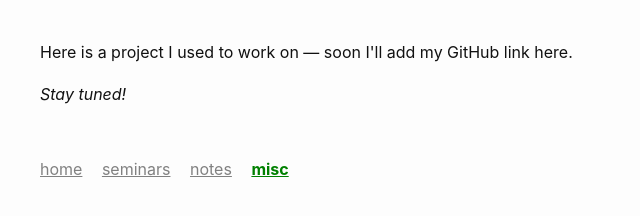
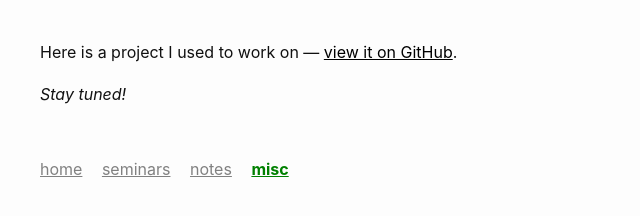
Before and after one commit to Nayanmonikhatoniar/Nayanmoni223, a plain HTML site: page misc.html in a window 1280 px wide. Shown: the whole page, without its empty margins (0-640 px from the left). Drawn offline with Linux system fonts and the light colour scheme.

Commit message:
Update misc.html

```diff
--- a/misc.html
+++ b/misc.html
@@ -7,7 +7,9 @@
 </head>
 <body>
   <div class="main">
-    <p>Here is a project I used to work on — soon I'll add my GitHub link here.</p>
+    <p>Here is a project I used to work on —
+       <a href="https://github.com/Nayanmonikhatoniar/YourRepoName" target="_blank">view it on GitHub</a>.
+    </p>
     <p><i>Stay tuned!</i></p>
   </div>
   <nav>
```
